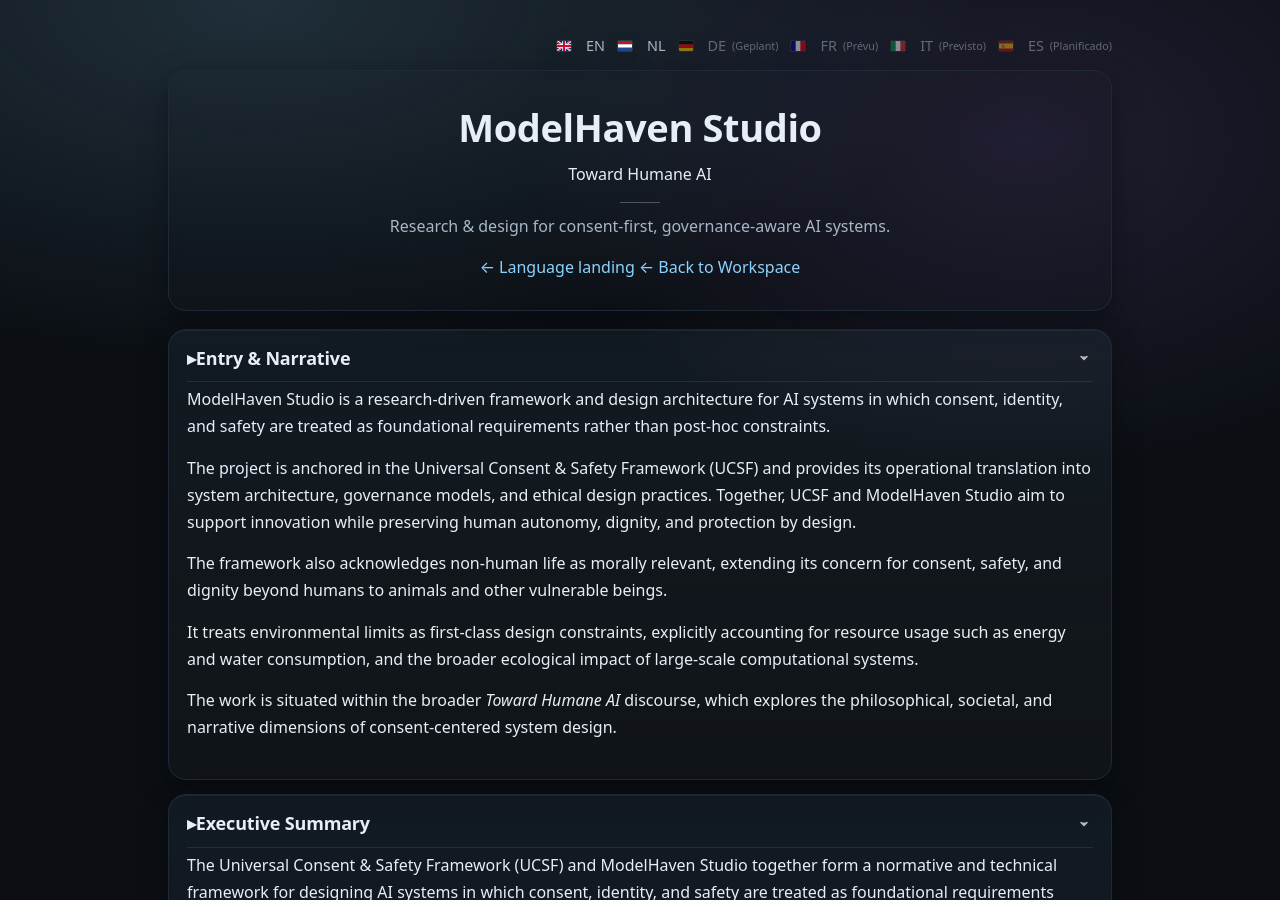
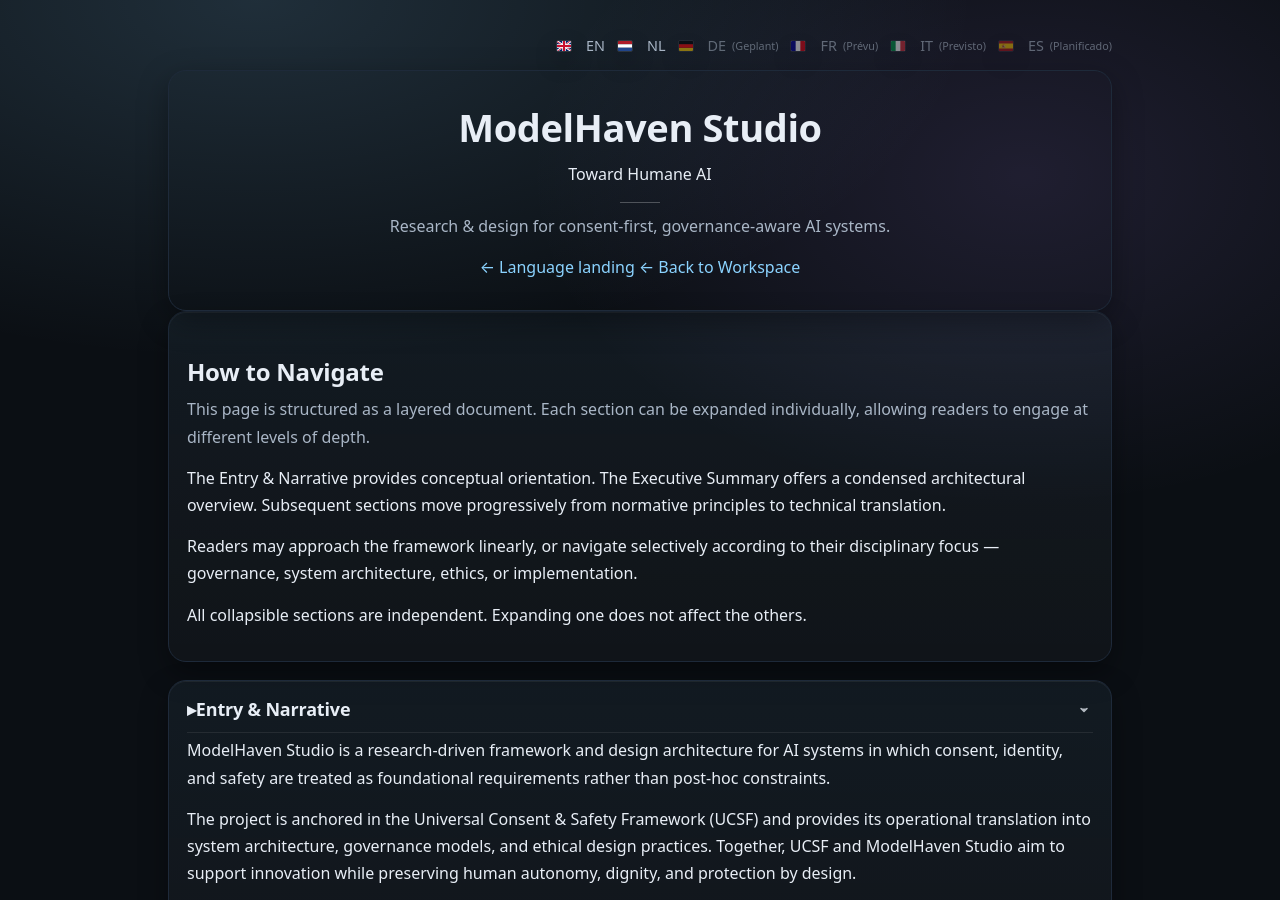
Before and after one commit to MartijnBruzzese/ModelHaven-Studio, a Jekyll site: the page built from index_en.html, in a window 1280 px wide and 900 px high. Built offline with Jekyll 4.4.1, drawn with Linux system fonts in a browser that asks for light colours.

Commit message:
Update index_en.html

```diff
--- a/index_en.html
+++ b/index_en.html
@@ -48,6 +48,34 @@ title: ModelHaven Studio — Toward Humane AI
     <a class="btn outline" href="https://martijnbruzzese.github.io/Workspace/">← Back to Workspace</a>
   </div>
 </header>
+
+<section class="card" style="grid-column:1/-1;">
+  <h2>How to Navigate</h2>
+
+  <p class="muted">
+    This page is structured as a layered document. Each section can be expanded
+    individually, allowing readers to engage at different levels of depth.
+  </p>
+
+  <p>
+    The Entry &amp; Narrative provides conceptual orientation.
+    The Executive Summary offers a condensed architectural overview.
+    Subsequent sections move progressively from normative principles to
+    technical translation.
+  </p>
+
+  <p>
+    Readers may approach the framework linearly, or navigate selectively
+    according to their disciplinary focus — governance, system architecture,
+    ethics, or implementation.
+  </p>
+
+  <p>
+    All collapsible sections are independent. Expanding one does not affect
+    the others.
+  </p>
+</section>
+
 
 <div class="grid">
 
```
